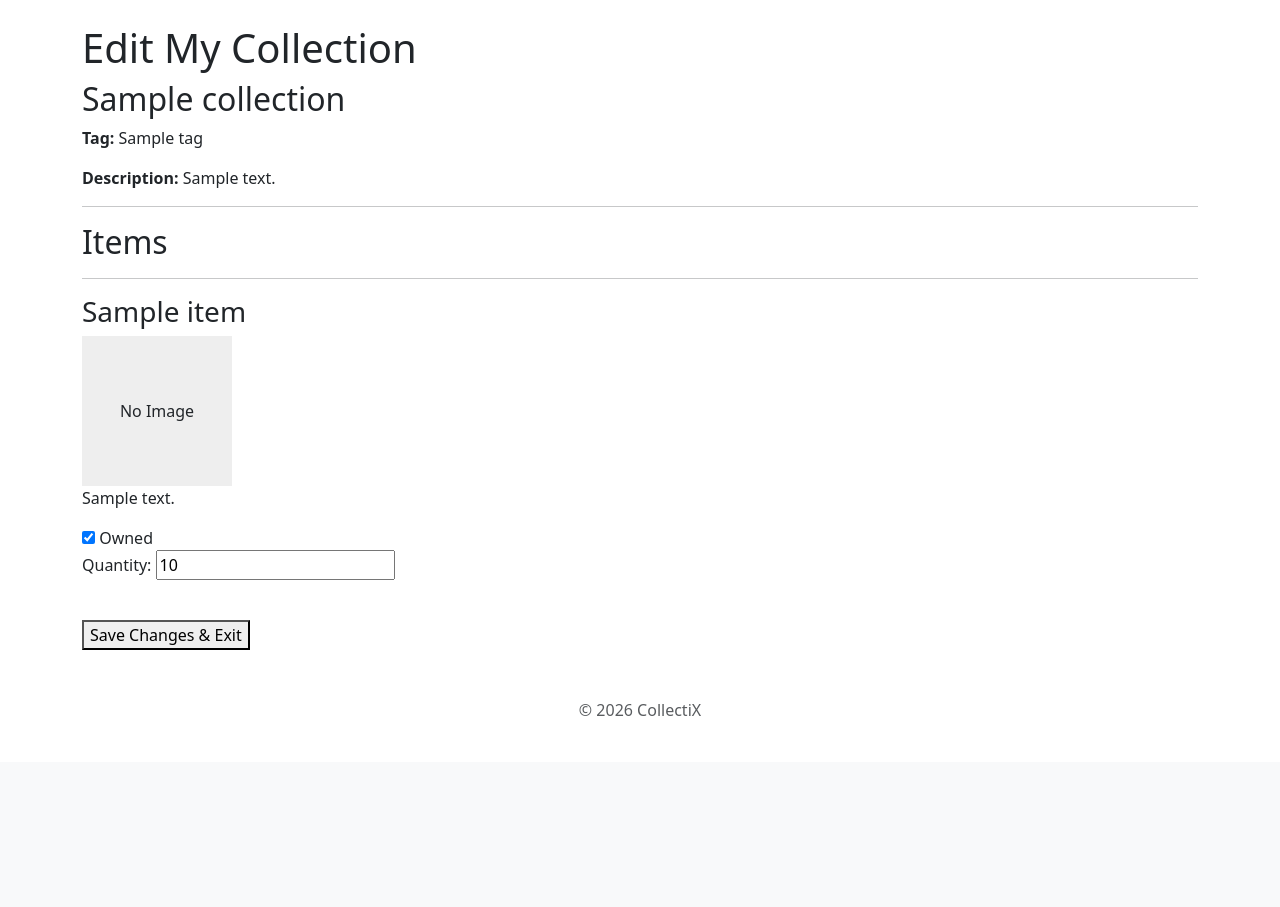
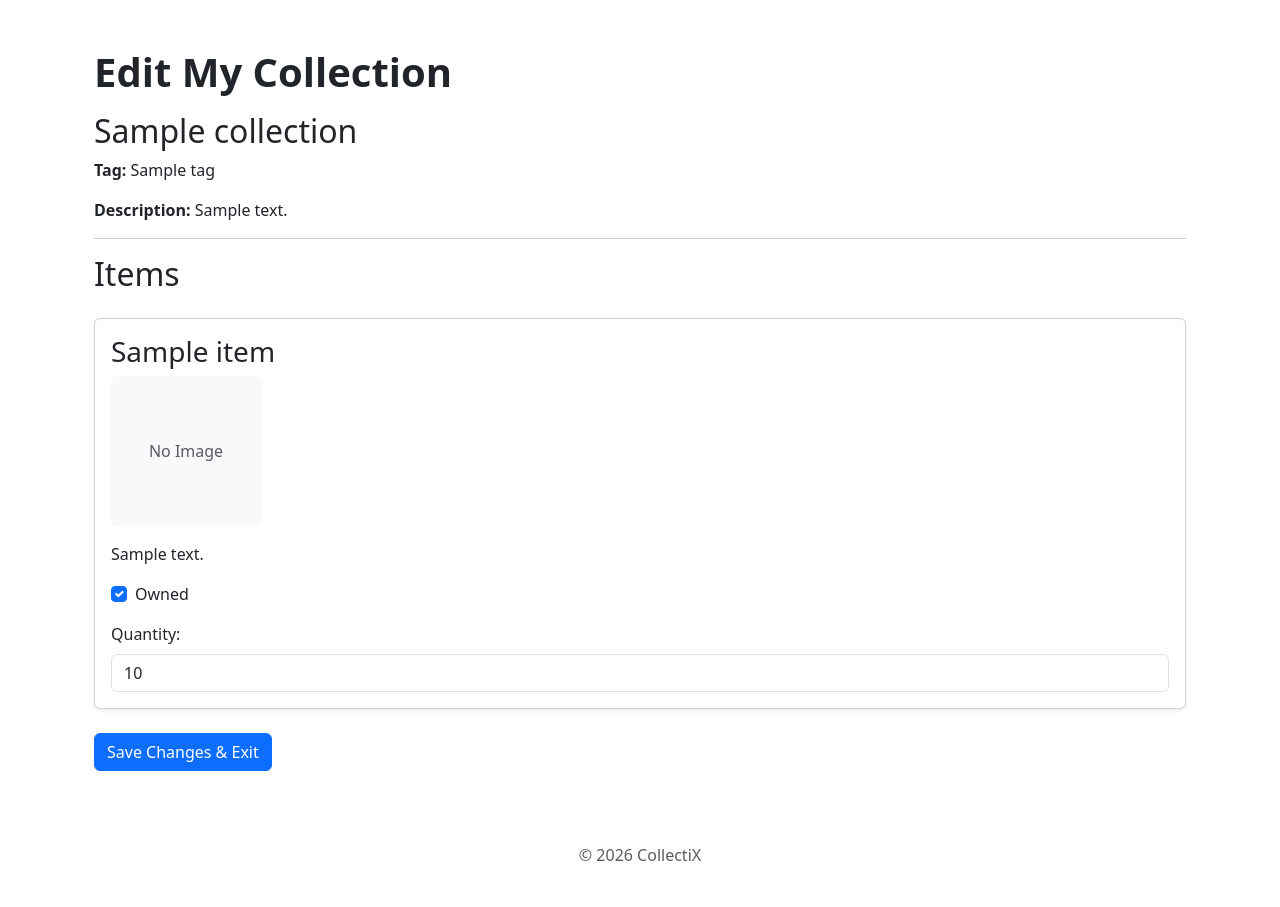
Before and after one commit to 1celatte/CollectiX, a Flask app: template app/mycollection/templates/edit.html in a window 1280 px wide. Shown: the part 56-963 px from the top of the page. Before the commit the page ends 772 px from the top, so only its background shows below. Run offline with Flask 3, Linux system fonts and the light colour scheme; the template is opened without the code that fills it: most values are stand-ins (such as "Sample title", 1, 10 or a date in 2020).

Commit message:
refine edit my collection quantity

```diff
--- a/app/mycollection/templates/edit.html
+++ b/app/mycollection/templates/edit.html
@@ -6,12 +6,15 @@ Edit {{ collection.name }}
 
 {% block content %}
 
-<h1>Edit My Collection</h1>
+<div class="container py-4">
 
-<h2>{{ collection.name }}</h2>
+    <h1 class="fw-bold">Edit My Collection</h1>
+
+    <h2 class="mt-3">{{ collection.name }}</h2>
 
     <p>
         <strong>Tag:</strong>
+
         {% if collection.tag %}
             {{ collection.tag.name }}
         {% else %}
@@ -38,29 +41,39 @@ Edit {{ collection.name }}
                 |first
             %}
 
-        <hr>
+            <div class="card my-4 shadow-sm">
+
+                <div class="card-body">
 
                     <h3>{{ item.name }}</h3>
 
+                    <!-- Item Image -->
+
                     {% if item.image %}
+
                         <img
                             src="{{ url_for(
                                 'collection.static',
                                 filename='uploads/' + item.image
                             ) }}"
                             alt="{{ item.name }}"
-                width="150"
+                            class="img-fluid rounded"
+                            style="
+                                width: 150px;
+                                height: 150px;
+                                object-fit: contain;
+                                background-color: #f8f9fa;
+                            "
                         >
+
                     {% else %}
 
                         <div
+                            class="rounded d-flex align-items-center justify-content-center text-muted"
                             style="
                                 width: 150px;
                                 height: 150px;
-                    display: flex;
-                    align-items: center;
-                    justify-content: center;
-                    background: #eee;
+                                background-color: #f8f9fa;
                             "
                         >
                             No Image
@@ -68,67 +81,138 @@ Edit {{ collection.name }}
 
                     {% endif %}
 
-        <p>{{ item.description }}</p>
 
-        {% if owned %}
+                    <!-- Item Description -->
 
-            <label>
+                    <p class="mt-3">
+                        {{ item.description or "No description provided." }}
+                    </p>
+
+
+                    <!-- Owned Checkbox -->
+
+                    <div class="form-check mt-3">
+
                         <input
+                            class="form-check-input owned-checkbox"
                             type="checkbox"
                             name="owned_{{ item.id }}"
                             value="1"
+                            id="owned_{{ item.id }}"
+                            data-item-id="{{ item.id }}"
+                            {% if owned %}
                                 checked
+                            {% endif %}
+                        >
+
+                        <label
+                            class="form-check-label"
+                            for="owned_{{ item.id }}"
                         >
                             Owned
                         </label>
 
-            <p>
-                <label>
+                    </div>
+
+
+                    <!-- Quantity -->
+
+                    <div class="mt-3">
+
+                        <label
+                            for="quantity_{{ item.id }}"
+                            class="form-label"
+                        >
                             Quantity:
+                        </label>
 
                         <input
                             type="number"
+                            class="form-control quantity-input"
                             name="quantity_{{ item.id }}"
-                        value="{{ owned.quantity }}"
+                            id="quantity_{{ item.id }}"
+                            value="{{ owned.quantity if owned else 0 }}"
                             min="1"
+                            {% if not owned %}
+                                disabled
+                            {% endif %}
                         >
-                </label>
-            </p>
 
-        {% else %}
+                    </div>
 
-            <label>
-                <input
-                    type="checkbox"
-                    name="owned_{{ item.id }}"
-                    value="1"
-                >
-                Owned
-            </label>
+                </div>
 
-            <p>
-                <label>
-                    Quantity:
-
-                    <input
-                        type="number"
-                        name="quantity_{{ item.id }}"
-                        value="0"
-                        min="0"
-                    >
-                </label>
-            </p>
-
-        {% endif %}
+            </div>
 
         {% endfor %}
 
-    <br>
 
-    <button type="submit">
+        <!-- Save Button -->
+
+        <div class="mt-4">
+
+            <button
+                type="submit"
+                class="btn btn-primary"
+            >
                 Save Changes & Exit
             </button>
 
+        </div>
+
     </form>
 
+</div>
+
+
+<!-- Quantity (by javascript) -->
+
+<script>
+
+document.addEventListener("DOMContentLoaded", function () {
+
+    const checkboxes = document.querySelectorAll(".owned-checkbox");
+
+    checkboxes.forEach(function (checkbox) {
+
+        const itemId = checkbox.dataset.itemId;
+
+        const quantityInput = document.getElementById(
+            "quantity_" + itemId
+        );
+
+
+        checkbox.addEventListener("change", function () {
+
+            if (checkbox.checked) {
+
+                // Enable quantity
+                quantityInput.disabled = false;
+
+                // If there is no valid quantity,
+                // start with 1
+                if (
+                    !quantityInput.value ||
+                    parseInt(quantityInput.value) < 1
+                ) {
+                    quantityInput.value = 1;
+                }
+
+            } else {
+
+                // Disable quantity
+                quantityInput.disabled = true;
+
+                // Reset displayed quantity
+                quantityInput.value = 0;
+            }
+
+        });
+
+    });
+
+});
+
+</script>
+
 {% endblock %}
```
Also changed, not shown: app/collection/static/uploads/alice.jpg (added). Lines whose indentation alone changed are shown as unchanged.
